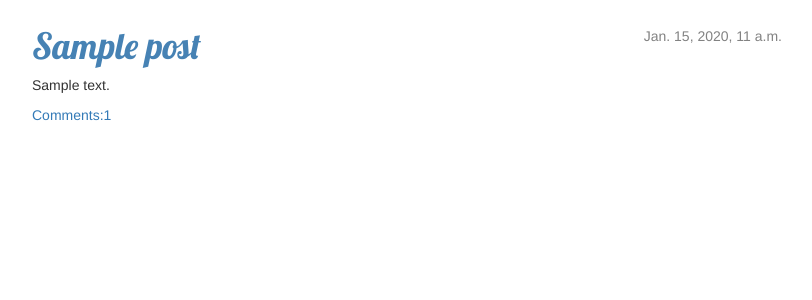
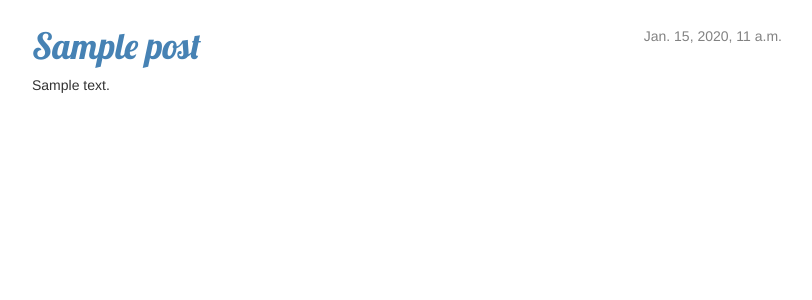
Before and after one commit to ggdek/my-first-blog, a Django app: template blog/templates/blog/post_list.html in a window 1280 px wide. Shown: the part 138-438 px from the top of the page, without its empty margins (23-835 px from the left). Run offline with Django 3.2, Linux system fonts and the light colour scheme; the template is opened without the code that fills it: values that come from a table or form of the project are taken from there, others are empty; tables that the repository leaves empty hold one stand-in row (values such as "Sample post"); some libraries are stand-ins or nearby versions.

Commit message:
sgftsegzrwe

```diff
--- a/blog/templates/blog/post_list.html
+++ b/blog/templates/blog/post_list.html
@@ -8,7 +8,7 @@
 			</div>
 			<h1><a href="{% url 'post_detail' pk=post.pk %}">{{ post.title }}</a></h1>
 			<p>{{ post.text|linebreaksbr }}</p>
-			<a href="{% url 'post_detail' pk=post.pk %}">Comments:{{ post.approved_comments.count }}</a>
+			<a href="{% url 'post_detail' pk=post.pk %}"></a>
 		</div>
 	{% endfor %}
 {% endblock %}
```
